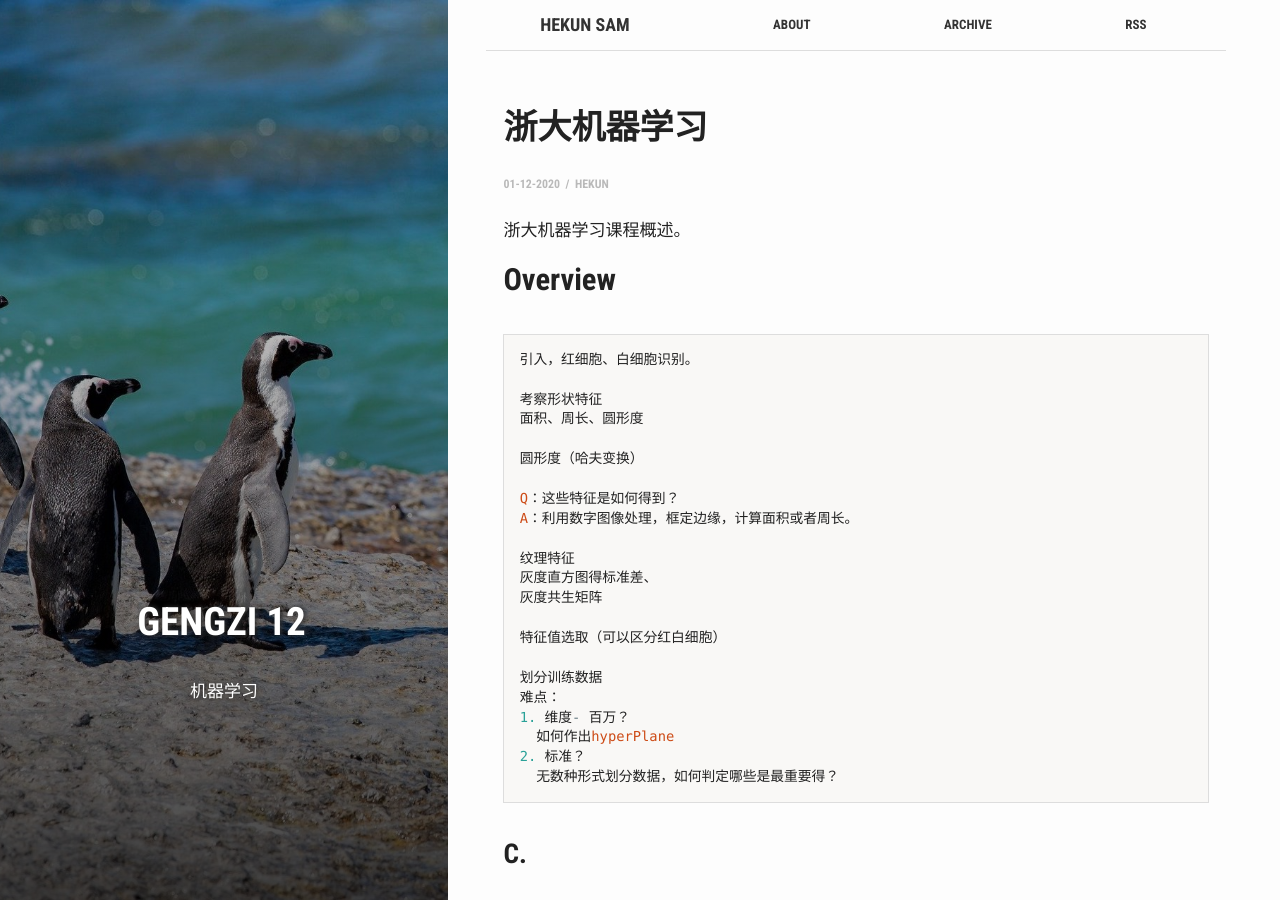
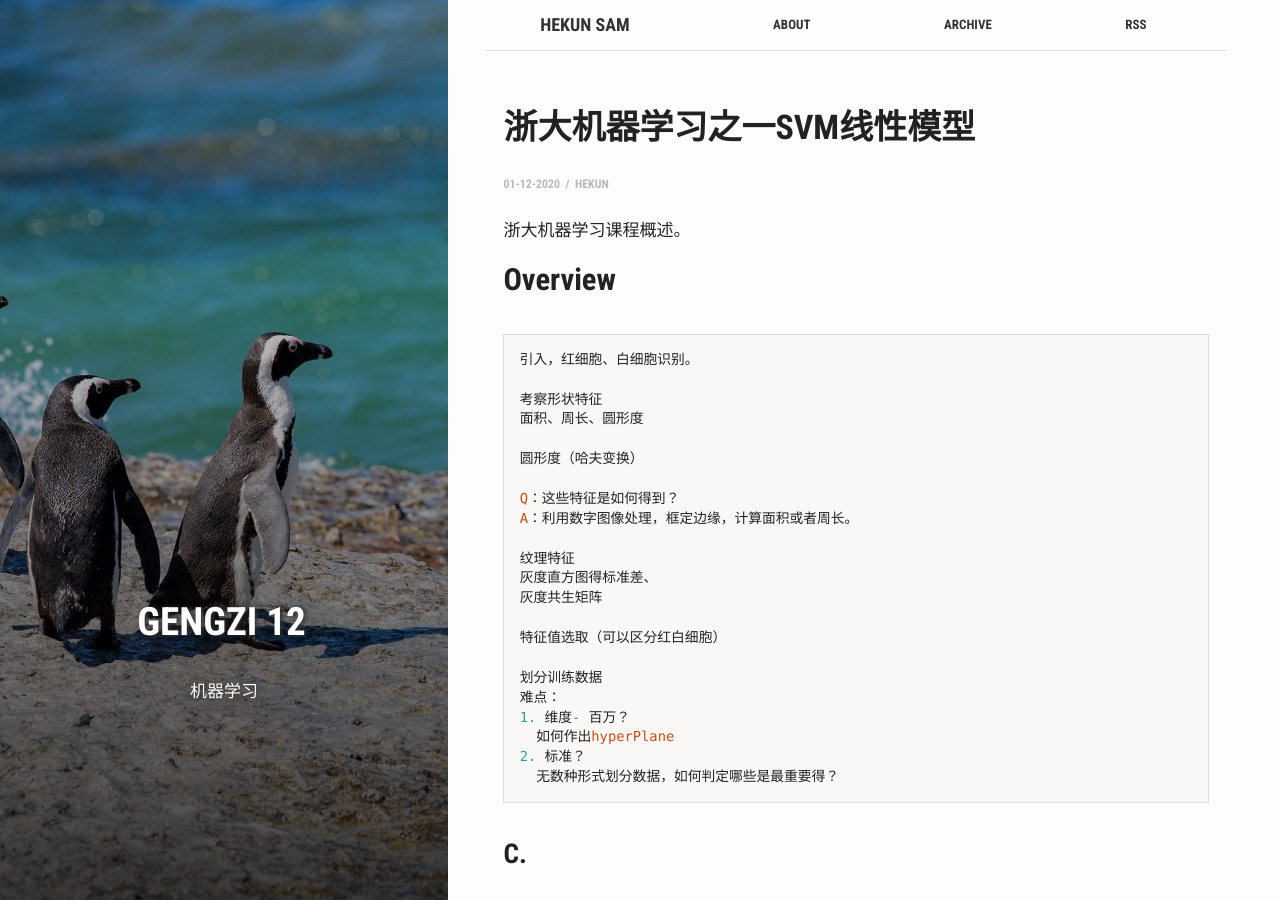
Before and after one commit to yalisandsoso/yalisandsoso.github.io, a Jekyll site: the page built from _posts/2020-12-1-浙大机器学习之一SVM线性模型.md, in a window 1280 px wide and 900 px high. Built offline with Jekyll 4.4.1, drawn with Linux system fonts in a browser that asks for light colours.

Commit message:
no message

```diff
--- a/_posts/2020-12-1-浙大机器学习.md
+++ b/_posts/2020-12-1-浙大机器学习之一SVM线性模型.md
@@ -1,11 +1,11 @@
 ---
 bg: "tools.jpg"
 layout: post
-title:  浙大机器学习
+title:  浙大机器学习之一SVM线性模型
 crawlertitle: 浙大
 summary: 机器学习
 date:   2020-12-01
-categories: 机器学习
+categories: SVM
 tags: ['Gengzi 12']
 author: hekun
 bg: "african-penguins.jpg"
```
